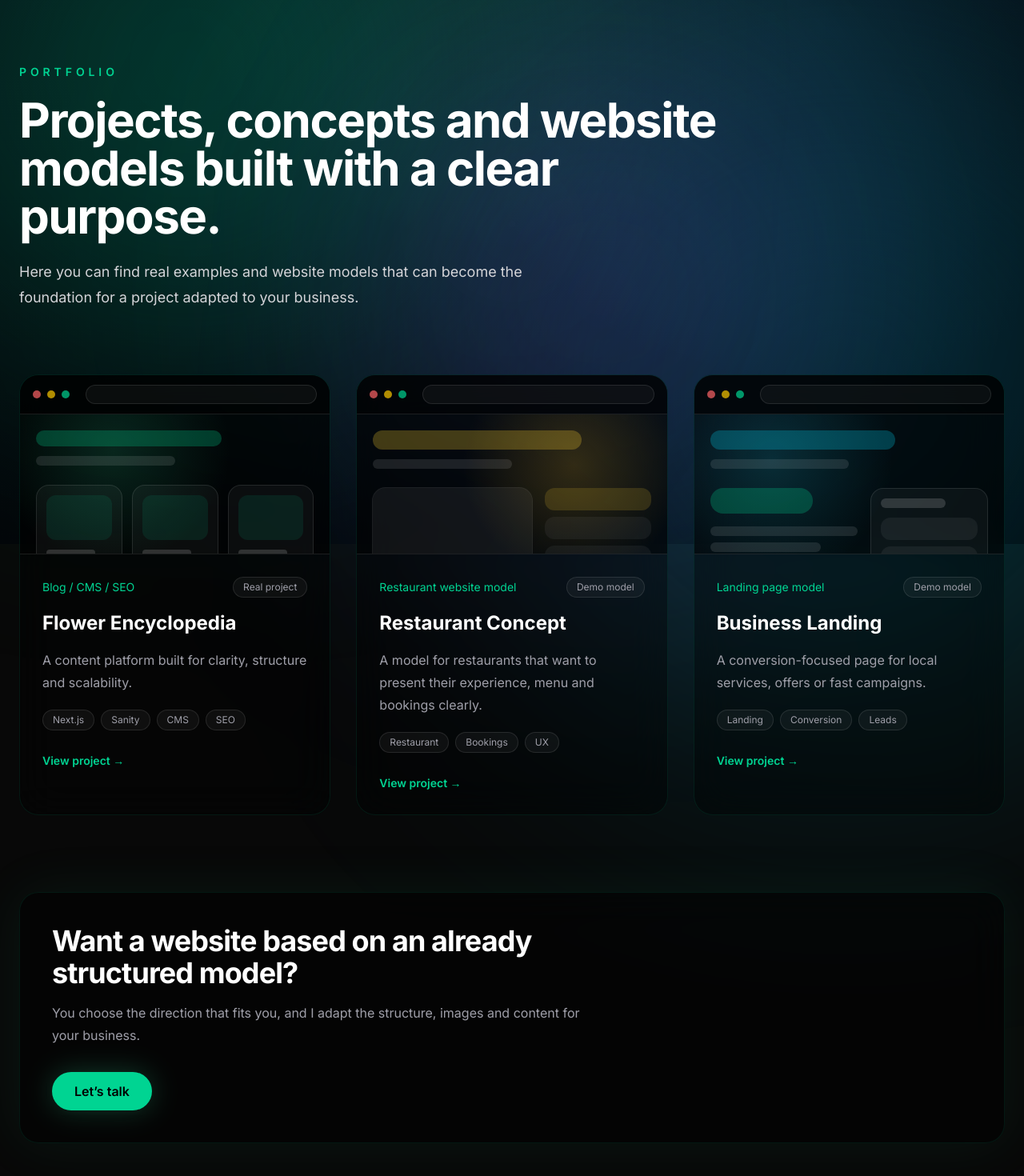
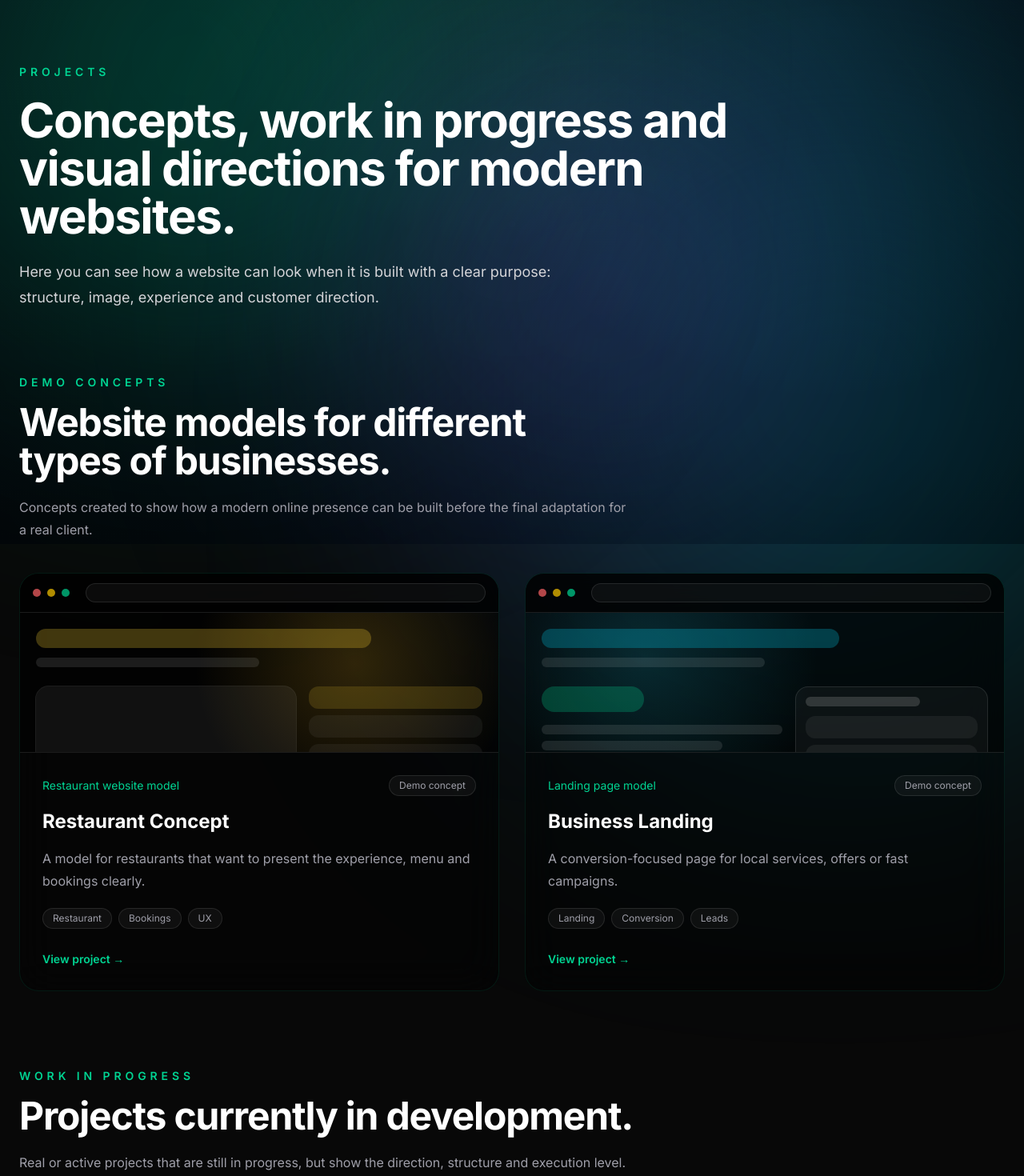
Before and after one commit to RaulRauta/my-business-site, a Next.js app: page /en/projects in a window 1280 px wide. Shown: the part 120-1590 px from the top of the page at 80% size. Built offline with nearby package versions, Linux system fonts and the light colour scheme.

Commit message:
Projects

```diff
--- a/app/[lang]/projects/page.tsx
+++ b/app/[lang]/projects/page.tsx
@@ -6,7 +6,17 @@ import ProjectPreview from "@/components/ProjectPreview";
 type Lang = "ro" | "en";
 type PreviewVariant = "blog" | "restaurant" | "landing";
 
-export default async function PortfolioPage({
+type Project = {
+  title: string;
+  slug: string;
+  preview: PreviewVariant;
+  type: string;
+  text: string;
+  status: string;
+  tags: string[];
+};
+
+export default async function ProjectsPage({
   params,
 }: {
   params: Promise<{ lang: Lang }>;
@@ -15,29 +25,32 @@ export default async function PortfolioPage({
 
   const t = {
     ro: {
-      badge: "Portofoliu",
-      title: "Proiecte, concepte și modele de site construite cu scop clar.",
+      badge: "Projects",
+      title:
+        "Concepte, proiecte în lucru și direcții vizuale pentru site-uri moderne.",
       subtitle:
-        "Aici găsești exemple reale și modele de site care pot deveni baza unui proiect adaptat pentru business-ul tău.",
+        "Aici poți vedea cum poate arăta un site construit cu scop clar: structură, imagine, experiență și direcție pentru client.",
       cta: "Hai să discutăm",
       viewProject: "Vezi proiectul",
-      projects: [
-        {
-          title: "Enciclopedia Florilor",
-          slug: "enciclopedia-florilor",
-          preview: "blog" as PreviewVariant,
-          type: "Blog / CMS / SEO",
-          text: "Platformă de conținut construită pentru claritate, structură și scalare.",
-          status: "Proiect real",
-          tags: ["Next.js", "Sanity", "CMS", "SEO"],
-        },
+      demoBadge: "Demo Concepts",
+      demoTitle: "Modele de site pentru diferite tipuri de business.",
+      demoText:
+        "Concepte create pentru a arăta cum poate fi construită o prezență online modernă, chiar înainte de adaptarea finală pentru un client real.",
+      wipBadge: "Work in Progress",
+      wipTitle: "Proiecte aflate în dezvoltare.",
+      wipText:
+        "Proiecte reale sau active care sunt încă în lucru, dar arată direcția, structura și nivelul de execuție.",
+      finalTitle: "Vrei să vezi cum ar putea arăta viitorul tău site?",
+      finalText:
+        "Alegi o direcție potrivită, iar eu adaptez structura, textele, imaginile și experiența pentru business-ul tău.",
+      demoProjects: [
         {
           title: "Restaurant Concept",
           slug: "restaurant-concept",
           preview: "restaurant" as PreviewVariant,
           type: "Model site restaurant",
           text: "Model pentru restaurante care vor să prezinte experiența, meniul și rezervările într-un mod clar.",
-          status: "Model demo",
+          status: "Demo concept",
           tags: ["Restaurant", "Rezervări", "UX"],
         },
         {
@@ -46,36 +59,49 @@ export default async function PortfolioPage({
           preview: "landing" as PreviewVariant,
           type: "Model landing page",
           text: "Pagină orientată spre conversie pentru servicii locale, oferte sau campanii rapide.",
-          status: "Model demo",
+          status: "Demo concept",
           tags: ["Landing", "Conversie", "Lead-uri"],
         },
-      ],
-    },
-    en: {
-      badge: "Portfolio",
-      title:
-        "Projects, concepts and website models built with a clear purpose.",
-      subtitle:
-        "Here you can find real examples and website models that can become the foundation for a project adapted to your business.",
-      cta: "Let’s talk",
-      viewProject: "View project",
-      projects: [
+      ] as Project[],
+      wipProjects: [
         {
-          title: "Flower Encyclopedia",
+          title: "Enciclopedia Florilor",
           slug: "enciclopedia-florilor",
           preview: "blog" as PreviewVariant,
           type: "Blog / CMS / SEO",
-          text: "A content platform built for clarity, structure and scalability.",
-          status: "Real project",
+          text: "Platformă de conținut construită pentru claritate, structură și scalare.",
+          status: "Work in progress",
           tags: ["Next.js", "Sanity", "CMS", "SEO"],
         },
+      ] as Project[],
+    },
+    en: {
+      badge: "Projects",
+      title:
+        "Concepts, work in progress and visual directions for modern websites.",
+      subtitle:
+        "Here you can see how a website can look when it is built with a clear purpose: structure, image, experience and customer direction.",
+      cta: "Let’s talk",
+      viewProject: "View project",
+      demoBadge: "Demo Concepts",
+      demoTitle: "Website models for different types of businesses.",
+      demoText:
+        "Concepts created to show how a modern online presence can be built before the final adaptation for a real client.",
+      wipBadge: "Work in Progress",
+      wipTitle: "Projects currently in development.",
+      wipText:
+        "Real or active projects that are still in progress, but show the direction, structure and execution level.",
+      finalTitle: "Want to see how your future website could look?",
+      finalText:
+        "Choose a direction that fits, and I adapt the structure, copy, images and experience for your business.",
+      demoProjects: [
         {
           title: "Restaurant Concept",
           slug: "restaurant-concept",
           preview: "restaurant" as PreviewVariant,
           type: "Restaurant website model",
-          text: "A model for restaurants that want to present their experience, menu and bookings clearly.",
-          status: "Demo model",
+          text: "A model for restaurants that want to present the experience, menu and bookings clearly.",
+          status: "Demo concept",
           tags: ["Restaurant", "Bookings", "UX"],
         },
         {
@@ -84,37 +110,27 @@ export default async function PortfolioPage({
           preview: "landing" as PreviewVariant,
           type: "Landing page model",
           text: "A conversion-focused page for local services, offers or fast campaigns.",
-          status: "Demo model",
+          status: "Demo concept",
           tags: ["Landing", "Conversion", "Leads"],
         },
-      ],
+      ] as Project[],
+      wipProjects: [
+        {
+          title: "Flower Encyclopedia",
+          slug: "enciclopedia-florilor",
+          preview: "blog" as PreviewVariant,
+          type: "Blog / CMS / SEO",
+          text: "A content platform built for clarity, structure and scalability.",
+          status: "Work in progress",
+          tags: ["Next.js", "Sanity", "CMS", "SEO"],
+        },
+      ] as Project[],
     },
   }[lang];
 
+  function ProjectCard({ project }: { project: Project }) {
     return (
-    <>
-      <Navbar lang={lang} />
-
-      <main className="px-6 py-28">
-        <section className="mx-auto max-w-7xl">
-          <p className="text-sm font-semibold uppercase tracking-[0.35em] text-emerald-400">
-            {t.badge}
-          </p>
-
-          <h1 className="mt-5 max-w-4xl text-4xl font-bold tracking-tight text-white md:text-6xl">
-            {t.title}
-          </h1>
-
-          <p className="mt-6 max-w-2xl text-lg leading-8 text-zinc-300">
-            {t.subtitle}
-          </p>
-
-          <div className="mt-20 grid gap-8 lg:grid-cols-3">
-            {t.projects.map((project) => (
-              <article
-                key={project.slug}
-                className="group overflow-hidden rounded-3xl border border-emerald-400/10 bg-black/35 backdrop-blur-xl transition hover:-translate-y-1 hover:border-emerald-400/40 hover:shadow-[0_0_60px_rgba(52,211,153,0.12)]"
-              >
+      <article className="group overflow-hidden rounded-3xl border border-emerald-400/10 bg-black/35 backdrop-blur-xl transition hover:-translate-y-1 hover:border-emerald-400/40 hover:shadow-[0_0_60px_rgba(52,211,153,0.12)]">
         <ProjectPreview variant={project.preview} />
 
         <div className="p-7">
@@ -144,27 +160,81 @@ export default async function PortfolioPage({
           </div>
 
           <Link
-                    href={`/${lang}/portfolio/${project.slug}`}
+            href={`/${lang}/projects/${project.slug}`}
             className="mt-7 inline-block text-sm font-semibold text-emerald-400 transition hover:text-emerald-300"
           >
             {t.viewProject} →
           </Link>
         </div>
       </article>
+    );
+  }
+
+  return (
+    <>
+      <Navbar lang={lang} />
+
+      <main className="px-6 py-28">
+        <section className="mx-auto max-w-7xl">
+          <p className="text-sm font-semibold uppercase tracking-[0.35em] text-emerald-400">
+            {t.badge}
+          </p>
+
+          <h1 className="mt-5 max-w-5xl text-4xl font-bold tracking-tight text-white md:text-6xl">
+            {t.title}
+          </h1>
+
+          <p className="mt-6 max-w-2xl text-lg leading-8 text-zinc-300">
+            {t.subtitle}
+          </p>
+
+          <div className="mt-20">
+            <p className="text-sm font-semibold uppercase tracking-[0.35em] text-emerald-400">
+              {t.demoBadge}
+            </p>
+
+            <div className="mt-4 max-w-3xl">
+              <h2 className="text-3xl font-bold tracking-tight text-white md:text-5xl">
+                {t.demoTitle}
+              </h2>
+
+              <p className="mt-5 leading-7 text-zinc-400">{t.demoText}</p>
+            </div>
+
+            <div className="mt-10 grid gap-8 lg:grid-cols-2">
+              {t.demoProjects.map((project) => (
+                <ProjectCard key={project.slug} project={project} />
               ))}
+            </div>
+          </div>
+
+          <div className="mt-24">
+            <p className="text-sm font-semibold uppercase tracking-[0.35em] text-emerald-400">
+              {t.wipBadge}
+            </p>
+
+            <div className="mt-4 max-w-3xl">
+              <h2 className="text-3xl font-bold tracking-tight text-white md:text-5xl">
+                {t.wipTitle}
+              </h2>
+
+              <p className="mt-5 leading-7 text-zinc-400">{t.wipText}</p>
+            </div>
+
+            <div className="mt-10 grid gap-8 lg:grid-cols-2">
+              {t.wipProjects.map((project) => (
+                <ProjectCard key={project.slug} project={project} />
+              ))}
+            </div>
           </div>
 
           <div className="mt-24 rounded-3xl border border-emerald-400/10 bg-black/40 p-8 shadow-[0_0_70px_rgba(52,211,153,0.08)] backdrop-blur-xl md:p-10">
             <h2 className="max-w-2xl text-3xl font-bold tracking-tight text-white md:text-4xl">
-              {lang === "ro"
-                ? "Vrei un site pornind de la un model deja gândit?"
-                : "Want a website based on an already structured model?"}
+              {t.finalTitle}
             </h2>
 
             <p className="mt-4 max-w-2xl leading-7 text-zinc-400">
-              {lang === "ro"
-                ? "Alegi direcția care ți se potrivește, iar eu adaptez structura, imaginile și conținutul pentru business-ul tău."
-                : "You choose the direction that fits you, and I adapt the structure, images and content for your business."}
+              {t.finalText}
             </p>
 
             <Link
```
Lines whose indentation alone changed are shown as unchanged.
